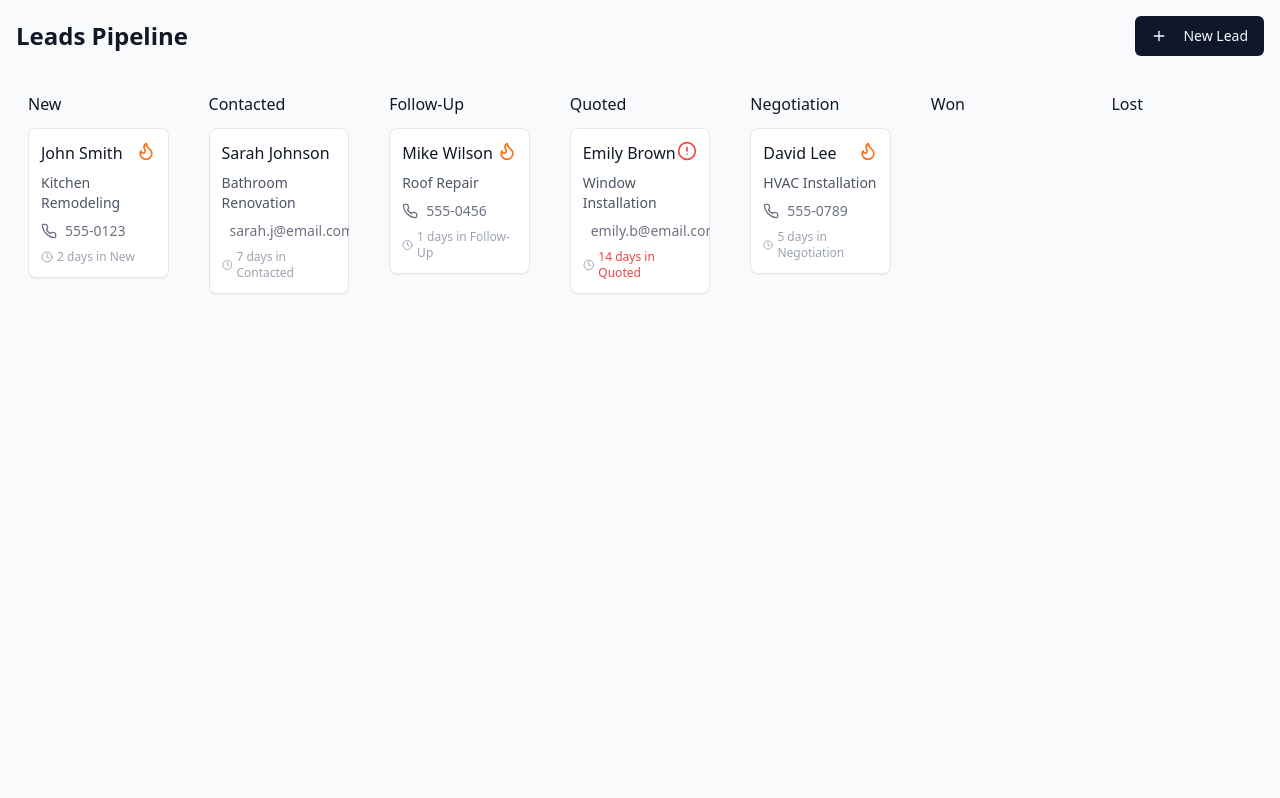
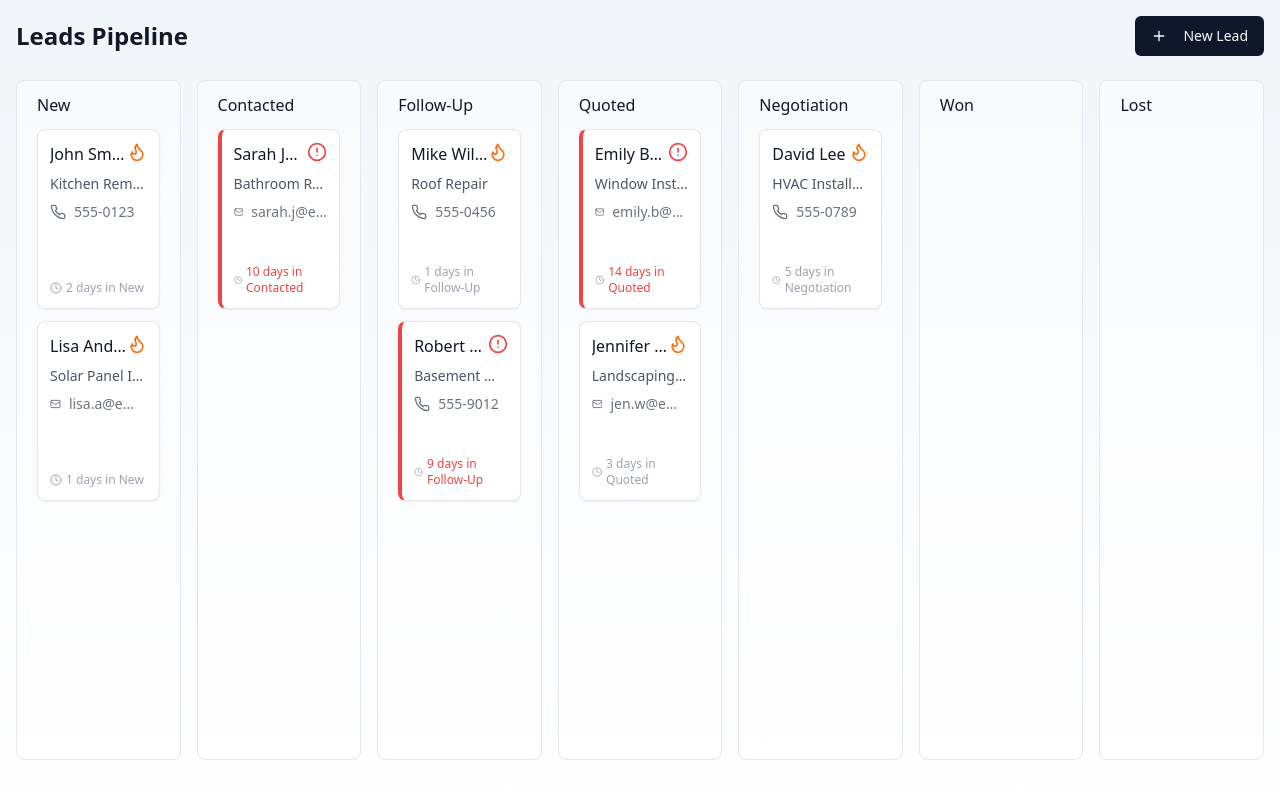
Before and after one commit to LeviJohnson-Jobber/leadflow, a React (Vite) app: page / in a window 1280 px wide. Built offline with nearby package versions, Linux system fonts and the light colour scheme.

Commit message:
Fix card height and add leads
Ensure that the lead cards have a consistent fixed height and enhance the interface with additional colors. Also, include a few more sample leads, ensuring that at least one lead is marked as overdue.
[skip gpt_engineer]

```diff
--- a/src/components/LeadCard.tsx
+++ b/src/components/LeadCard.tsx
@@ -35,19 +35,21 @@ export function LeadCard({ lead, className, index }: LeadCardProps) {
           {...provided.draggableProps}
           {...provided.dragHandleProps}
           className={cn(
-            "bg-white p-3 rounded-lg shadow-sm border border-gray-200 hover:shadow-md transition-shadow",
+            "bg-white p-3 rounded-lg shadow-sm border border-gray-200 hover:shadow-md transition-shadow h-[180px] flex flex-col justify-between",
+            isOverdue && "border-l-4 border-l-red-500",
             className
           )}
         >
+          <div>
             <div className="flex justify-between items-start mb-2">
-            <h3 className="font-medium text-gray-900">{lead.name}</h3>
+              <h3 className="font-medium text-gray-900 truncate max-w-[80%]">{lead.name}</h3>
               <div className="flex gap-1">
                 {isOverdue && <AlertCircle className="text-red-500 w-5 h-5" />}
                 {lead.isHot && <Flame className="text-orange-500 w-5 h-5" />}
               </div>
             </div>
 
-          <div className="text-sm text-gray-600 mb-2">{lead.service}</div>
+            <div className="text-sm text-gray-600 mb-2 truncate">{lead.service}</div>
 
             <div className="flex items-center gap-2 text-sm text-gray-500 mb-2">
               {lead.contactMethod === "phone" ? (
@@ -55,7 +57,8 @@ export function LeadCard({ lead, className, index }: LeadCardProps) {
               ) : (
                 <Mail className="w-4 h-4" />
               )}
-            <span>{lead.contactInfo}</span>
+              <span className="truncate">{lead.contactInfo}</span>
+            </div>
           </div>
 
           <div className="flex items-center gap-1 text-xs text-gray-400">
--- a/src/components/PipelineColumn.tsx
+++ b/src/components/PipelineColumn.tsx
@@ -11,14 +11,17 @@ interface PipelineColumnProps {
 
 export function PipelineColumn({ title, leads, className, droppableId }: PipelineColumnProps) {
   return (
-    <div className={cn("bg-pipeline-column rounded-lg p-3 flex flex-col h-full", className)}>
-      <h2 className="font-medium text-gray-900 mb-3">{title}</h2>
+    <div className={cn(
+      "bg-gradient-to-b from-slate-50 to-white rounded-lg p-3 flex flex-col h-full border border-slate-200",
+      className
+    )}>
+      <h2 className="font-medium text-gray-900 mb-3 px-2">{title}</h2>
       <Droppable droppableId={droppableId}>
         {(provided) => (
           <div
             ref={provided.innerRef}
             {...provided.droppableProps}
-            className="space-y-3 flex-1 overflow-y-auto"
+            className="space-y-3 flex-1 overflow-y-auto px-2"
           >
             {leads.map((lead, index) => (
               <LeadCard key={lead.id} lead={lead} index={index} />
--- a/src/pages/Index.tsx
+++ b/src/pages/Index.tsx
@@ -36,7 +36,7 @@ const Index = () => {
       isHot: false,
       createdAt: new Date(),
       stage: "Contacted",
-      stageEnteredAt: new Date(Date.now() - 1000 * 60 * 60 * 24 * 7), // 7 days ago
+      stageEnteredAt: new Date(Date.now() - 1000 * 60 * 60 * 24 * 10), // 10 days ago (overdue)
     },
     {
       id: "3",
@@ -58,7 +58,7 @@ const Index = () => {
       isHot: false,
       createdAt: new Date(),
       stage: "Quoted",
-      stageEnteredAt: new Date(Date.now() - 1000 * 60 * 60 * 24 * 14), // 14 days ago
+      stageEnteredAt: new Date(Date.now() - 1000 * 60 * 60 * 24 * 14), // 14 days ago (overdue)
     },
     {
       id: "5",
@@ -71,6 +71,39 @@ const Index = () => {
       stage: "Negotiation",
       stageEnteredAt: new Date(Date.now() - 1000 * 60 * 60 * 24 * 5), // 5 days ago
     },
+    {
+      id: "6",
+      name: "Lisa Anderson",
+      contactMethod: "email",
+      contactInfo: "lisa.a@email.com",
+      service: "Solar Panel Installation",
+      isHot: true,
+      createdAt: new Date(),
+      stage: "New",
+      stageEnteredAt: new Date(Date.now() - 1000 * 60 * 60 * 24 * 1), // 1 day ago
+    },
+    {
+      id: "7",
+      name: "Robert Taylor",
+      contactMethod: "phone",
+      contactInfo: "555-9012",
+      service: "Basement Waterproofing",
+      isHot: false,
+      createdAt: new Date(),
+      stage: "Follow-Up",
+      stageEnteredAt: new Date(Date.now() - 1000 * 60 * 60 * 24 * 9), // 9 days ago (overdue)
+    },
+    {
+      id: "8",
+      name: "Jennifer White",
+      contactMethod: "email",
+      contactInfo: "jen.w@email.com",
+      service: "Landscaping Project",
+      isHot: true,
+      createdAt: new Date(),
+      stage: "Quoted",
+      stageEnteredAt: new Date(Date.now() - 1000 * 60 * 60 * 24 * 3), // 3 days ago
+    }
   ]);
 
   const handleNewLead = (leadData: Omit<Lead, "id" | "createdAt" | "stageEnteredAt">) => {
@@ -109,7 +142,7 @@ const Index = () => {
   };
 
   return (
-    <div className="h-screen bg-gray-50 p-4">
+    <div className="h-screen bg-gradient-to-b from-slate-100 to-white p-4">
       <div className="h-full">
         <div className="flex justify-between items-center mb-6">
           <h1 className="text-2xl font-bold text-gray-900">Leads Pipeline</h1>
```
Lines whose indentation alone changed are shown as unchanged.
